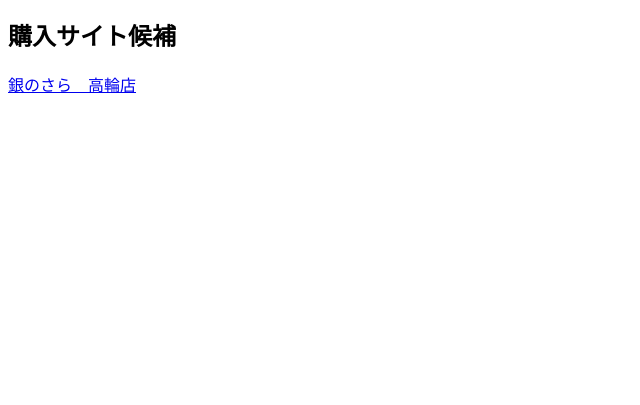
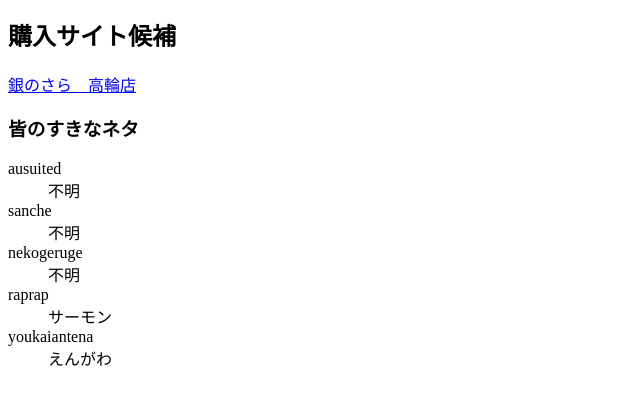
Before and after one commit to yudai-ez/github_study, a plain HTML site: page index.html in a window 1280 px wide. Shown: the part 127-532 px from the top of the page, without its empty margins (0-640 px from the left). Drawn offline with nearby package versions, Linux system fonts and the light colour scheme.

Commit message:
好きなネタ一覧を追加

```diff
--- a/index.html
+++ b/index.html
@@ -15,6 +15,23 @@
     <h2>購入サイト候補</h2>
     <a href="http://www.ginsara.jp/store/takanawa_detail.html">銀のさら　高輪店</a>
 
+    <aside>
+      <h3>皆のすきなネタ</h3>
+      <dl>
+        <dt>ausuited</dt>
+        <dd>不明</dd>
+        <dt>sanche</dt>
+        <dd>不明</dd>
+        <dt>nekogeruge</dt>
+        <dd>不明</dd>
+        <dt>raprap</dt>
+        <dd>サーモン</dd>
+        <dt>youkaiantena</dt>
+        <dd>えんがわ</dd>
+      </dl>
+    </aside>
+
+
     <script>
 (function($){
  $('#title').on('click', function(){
```
